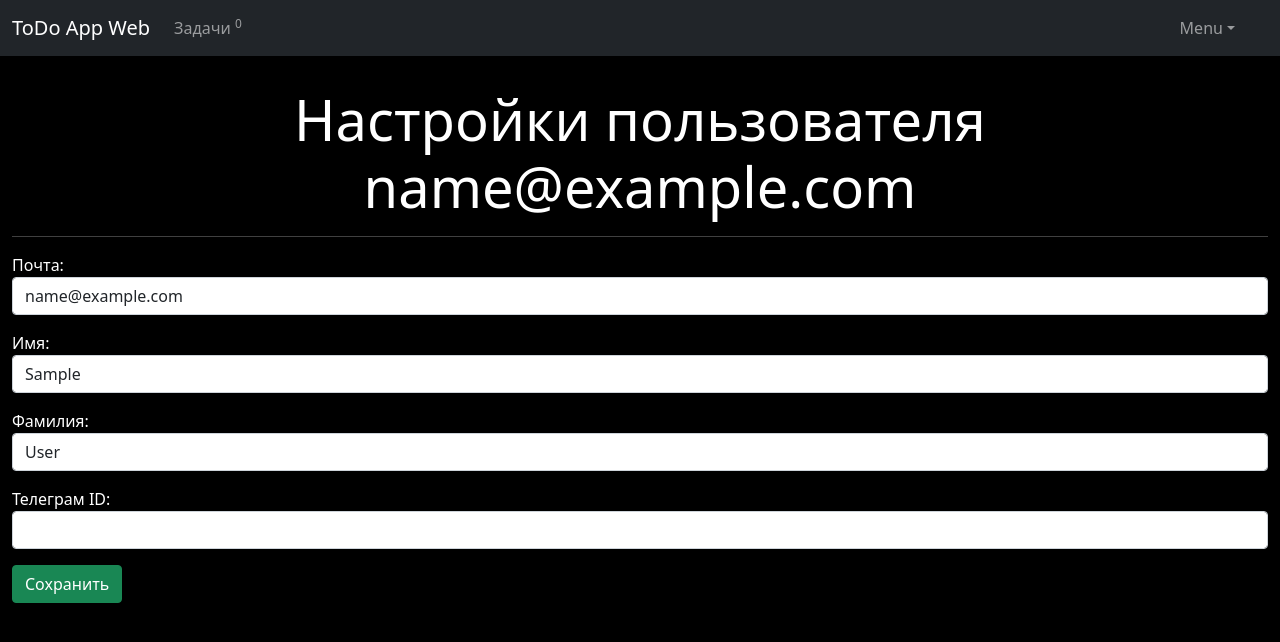
After one commit to saneksking/todo_app_web_version, a Django app: page /admin-panel/admin-person-settings/1/ in a window 1280 px wide. The commit adds this page. Shown: the top 642 px of the page. Run offline with Django 5.2, Linux system fonts and the light colour scheme; the visitor is signed in with stand-in values (Sample User, id 1); data comes from the database, SQL or seed files in the repository; data that the repository does not hold is empty; some libraries are stand-ins or nearby versions.

Commit message:
Fix bug and nom administrations can change users information

```diff
--- /dev/null
+++ b/admin_panel/forms.py
@@ -0,0 +1,14 @@
+from django import forms
+from persons.models import Person, ToDo
+
+
+class AdminSettingsForm(forms.ModelForm):
+    class Meta:
+        model = Person
+        fields = ['email', 'first_name', 'last_name', 'tg_id']
+        labels = {
+            'email': 'Почта',
+            'first_name': 'Имя',
+            'last_name': 'Фамилия',
+            'tg_id': 'Телеграм ID',
+        }
--- a/admin_panel/templates/admin_panel/admin_index.html
+++ b/admin_panel/templates/admin_panel/admin_index.html
@@ -31,11 +31,11 @@
                         <td>{% if person.is_active %}<a onclick="return confirm('Заблокировать пользователя?')" href="{% url 'admin_panel:person_change_activity' person.id %}"><i class="bi bi-toggle-on fs-3 text-success" data-bs-toggle="tooltip" data-bs-placement="top" title="Заблокировать"></i></a>{% else %}<a onclick="return confirm('Разблокировать пользователя?')" href="{% url 'admin_panel:person_change_activity' person.id %}" data-bs-toggle="tooltip" data-bs-placement="top" title="Разблокировать"><i class="bi bi-toggle-off fs-3 text-danger"></i></a>{% endif %}</td>
                         <td>{% if person.is_staff %}<a onclick="return confirm('Снять с должности администратора?')" href="{% url 'admin_panel:person_change_admin_status' person.id %}"><i class="bi bi-toggle-on fs-3 text-success" data-bs-toggle="tooltip" data-bs-placement="top" title="Снять с должности"></i></a>{% else %}<a onclick="return confirm('Назначить на пост администратора?')" href="{% url 'admin_panel:person_change_admin_status' person.id %}" data-bs-toggle="tooltip" data-bs-placement="top" title="Назначить на должность администратора?"><i class="bi bi-toggle-off fs-3 text-danger"></i></a>{% endif %}</td>
                         <td>{{ person.created_at }}</td>
-                        <td>{% if person.tg_id == '' %}Отсутствует{% else %}{{ person.tg_id }}{% endif %}</td>
+                        <td>{% if person.tg_id == '' or person.tg_id is None %}Отсутствует{% else %}{{ person.tg_id }}{% endif %}</td>
                         <td>{{ person.todos.count }}</td>
                         <td>
                             <div class="btn-group btn-group" role="group" aria-label="Basic example">
-                                <a href="" type="button" class="btn btn-primary" data-bs-toggle="tooltip" data-bs-placement="top" title="Настройки"><i class="bi bi-gear"></i></a>
+                                <a href="{% url 'admin_panel:admin_person_settings' person.id %}" type="button" class="btn btn-primary" data-bs-toggle="tooltip" data-bs-placement="top" title="Настройки"><i class="bi bi-gear"></i></a>
                                 <a onclick="return confirm('Вы действительно хотите удалить пользователя?')" href="" type="button" class="btn btn-danger" data-bs-toggle="tooltip" data-bs-placement="top" title="Удаление"> <i class="bi bi-trash"></i></a>
                             </div>
                         </td>
--- /dev/null
+++ b/admin_panel/templates/admin_panel/admin_person_settings.html
@@ -0,0 +1,19 @@
+{% extends 'base.html' %}
+
+{% block title %}Настройки пользователя{% endblock %}
+
+{% block content %}
+    <h1 class="text-center display-4">Настройки пользователя {{ person.email }}</h1>
+    <hr>
+    <form method="post" action="">
+        {% csrf_token %}
+        {{ form.as_p }}
+        <button type="submit" class="btn btn-success">Сохранить</button>
+    </form>
+{% endblock %}
+
+{% block js %}
+    <script>
+        $('#id_email, #id_first_name, #id_last_name, #id_tg_id').addClass('form-control')
+    </script>
+{% endblock %}
--- a/admin_panel/urls.py
+++ b/admin_panel/urls.py
@@ -12,4 +12,5 @@ urlpatterns = [
          views.person_change_admin_status,
          name='person_change_admin_status'
          ),
+    path('admin-person-settings/<int:person_id>/', views.admin_person_settings, name='admin_person_settings'),
 ]
--- a/admin_panel/views.py
+++ b/admin_panel/views.py
@@ -2,6 +2,7 @@ from django.contrib.auth.decorators import user_passes_test
 from django.shortcuts import render, redirect
 
 from admin_panel.decorators import is_superuser
+from admin_panel.forms import AdminSettingsForm
 from persons.models import Person
 
 
@@ -40,3 +41,25 @@ def person_change_admin_status(request, person_id):
     }
     request.session['message'] = message
     return redirect('admin_panel:admin_index')
+
+
+@user_passes_test(is_superuser)
+def admin_person_settings(request, person_id):
+    person = Person.objects.get(pk=person_id)
+    form = AdminSettingsForm(request.POST or None, instance=person)
+    if request.method == "POST":
+        if form.is_valid():
+            form.save()
+            message = {
+                'type': 'success',
+                'text': f'Информация о пользователе была успешно изменена!'
+            }
+            request.session['message'] = message
+            return redirect('admin_panel:admin_index')
+        else:
+            form = AdminSettingsForm(request.POST)
+    context = {
+        'form': form,
+        'person': person,
+    }
+    return render(request, 'admin_panel/admin_person_settings.html', context)
```
